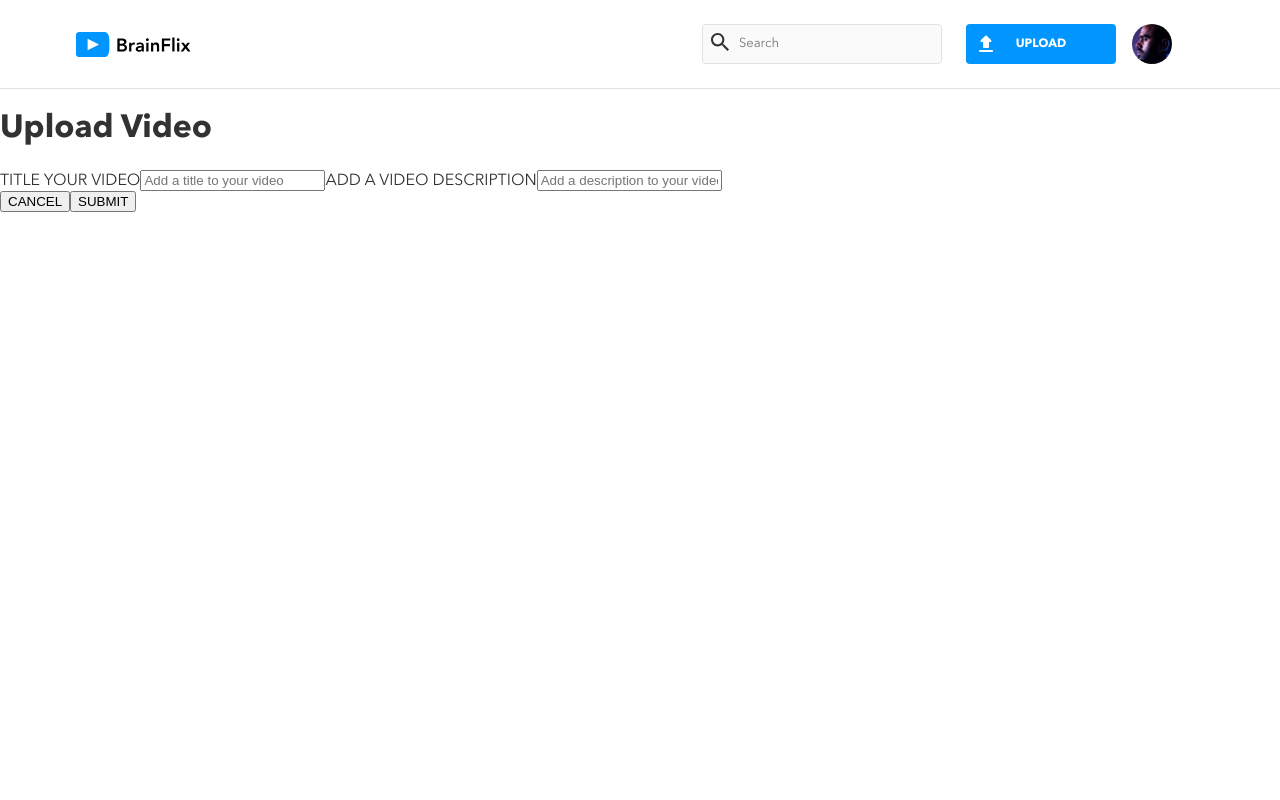
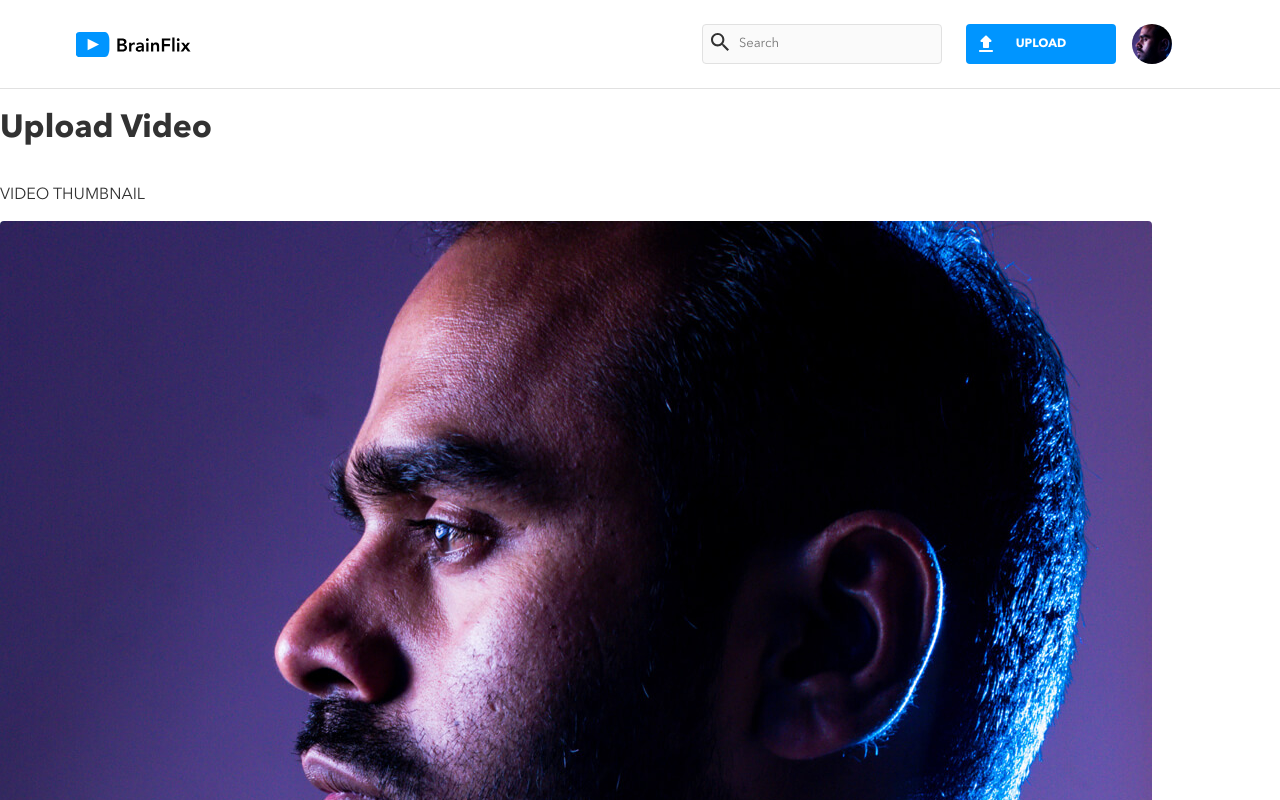
Before and after one commit to trvsm/travis-martin-brainflix, a React (Create React App) app: page /upload in a window 1280 px wide. Shown: the top 800 px of the page. Built offline with nearby package versions, Linux system fonts and the light colour scheme.

Commit message:
apply flexbox layout to small upload
<body>

Issue #

```diff
--- a/src/App.js
+++ b/src/App.js
@@ -1,7 +1,7 @@
 import "./styles/main.scss";
 import axios from "axios";
 import { useState, useEffect } from "react";
-import { useParams } from "react-router-dom";
+import { useParams, useNavigate } from "react-router-dom";
 
 import Card from "./components/card/Card";
 import Form from "./components/form/Form";
@@ -12,15 +12,12 @@ import MainSection from "./components/mainsection/MainSection";
 const brainflixKey = "?api_key=29ea6abf-4f80-41fe-996e-c95e8069ab12";
 const videoEndpoint = "https://project-2-api.herokuapp.com/videos";
 
-let videoId = "84e96018-4022-434e-80bf-000ce4cd12b8";
 const videoData = [];
 let videoDetails = {};
 
 const nextVideoList = (videoId) => {
   return videoData.filter((video) => video.id !== videoId);
 };
-
-
 
 function App() {
   const [defaultVideo, setDefaultVideo] = useState(
@@ -31,15 +28,17 @@ function App() {
   const [activeDetails, setActiveDetails] = useState(videoDetails);
 
   const params = useParams();
+  const navigate = useNavigate();
 
-  //TODO: replace videoId with defaultVideo?
   // gets active video stats and comments, sets to state
   useEffect(() => {
-    axios.get(`${videoEndpoint}/${videoId}${brainflixKey}`).then((response) => {
-      videoDetails = response.data;
-      setActiveDetails(videoDetails);
-    });
-  }, []);
+    axios
+      .get(`${videoEndpoint}/${defaultVideo}${brainflixKey}`)
+      .then((response) => {
+        videoDetails = response.data;
+        setActiveDetails(videoDetails);
+      });
+  }, [defaultVideo]);
 
   //gets video thumbnail, sets to next videos list, filters out video set to default (details)
   useEffect(() => {
@@ -52,7 +51,8 @@ function App() {
   }, [defaultVideo]);
 
   // when params updated make api call, use to set main video, & video details
-  // another API call?
+  // another API call to return to default??
+
   useEffect(() => {
     // I see that params is empty object on logo click, how to set state to default
     console.log(params);
--- a/src/pages/upload/Upload.jsx
+++ b/src/pages/upload/Upload.jsx
@@ -28,8 +28,12 @@ export default function Upload() {
     <div className="upload__wrapper">
       <h1 className="upload__title">Upload Video</h1>
       <div className="upload__success">{uploadMessage}</div>
+      <section className="upload__video">
+        <p>VIDEO THUMBNAIL</p>
+        <div className="upload__thumbnail"></div>
+      </section>
       <section>
-        <form action="submit" onSubmit={submitHandler}>
+        <form className='upload__form' action="submit" onSubmit={submitHandler}>
           <label htmlFor="title">
             TITLE YOUR VIDEO
             <input
@@ -52,7 +56,7 @@ export default function Upload() {
           </label>
           <div className="upload__buttons">
             <button>CANCEL</button>
-            <button>SUBMIT</button>
+            <button>PUBLISH</button>
           </div>
         </form>
       </section>
--- a/src/pages/upload/upload.scss
+++ b/src/pages/upload/upload.scss
@@ -3,8 +3,25 @@
 @use "../../styles/partials/fonts" as fnt;
 @use "../../styles/partials/mixins" as mxn;
 
-.upload__wrapper{
+.upload{
+&__wrapper{
     border-top: 1px solid clr.$divider-outline;
     display: flex;
     flex-direction: column;
+
 }
+&__thumbnail{
+    border-radius: .25rem;
+    width: 90vw;
+    aspect-ratio: 16/9;
+    background-image: url(../../assets/images/Mohan-muruge.jpg);
+}
+&__form{
+    display: flex;
+    flex-direction: column;
+}
+&__buttons{
+    display: flex;
+    flex-direction: column-reverse;
+}
+}
```
